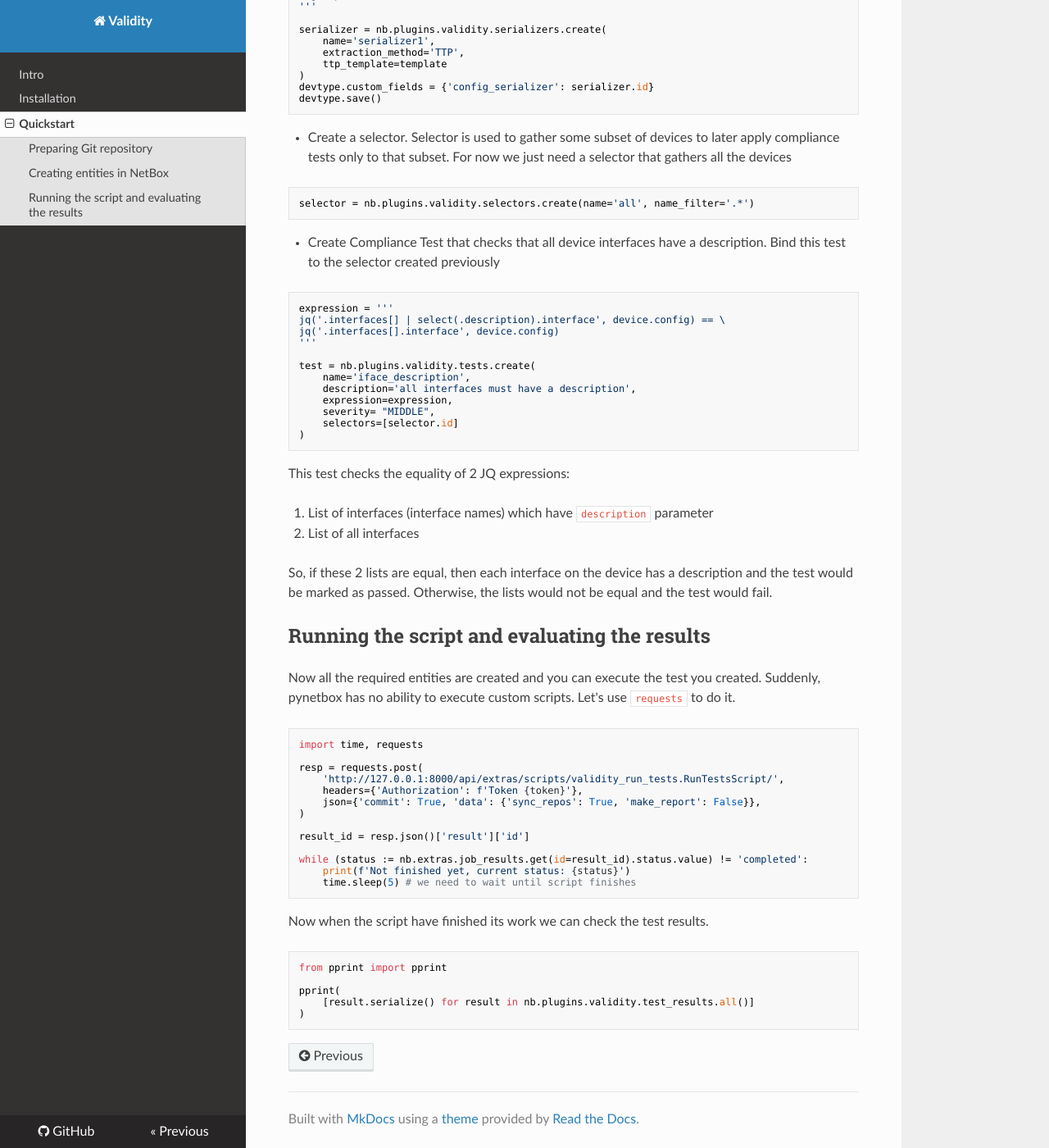
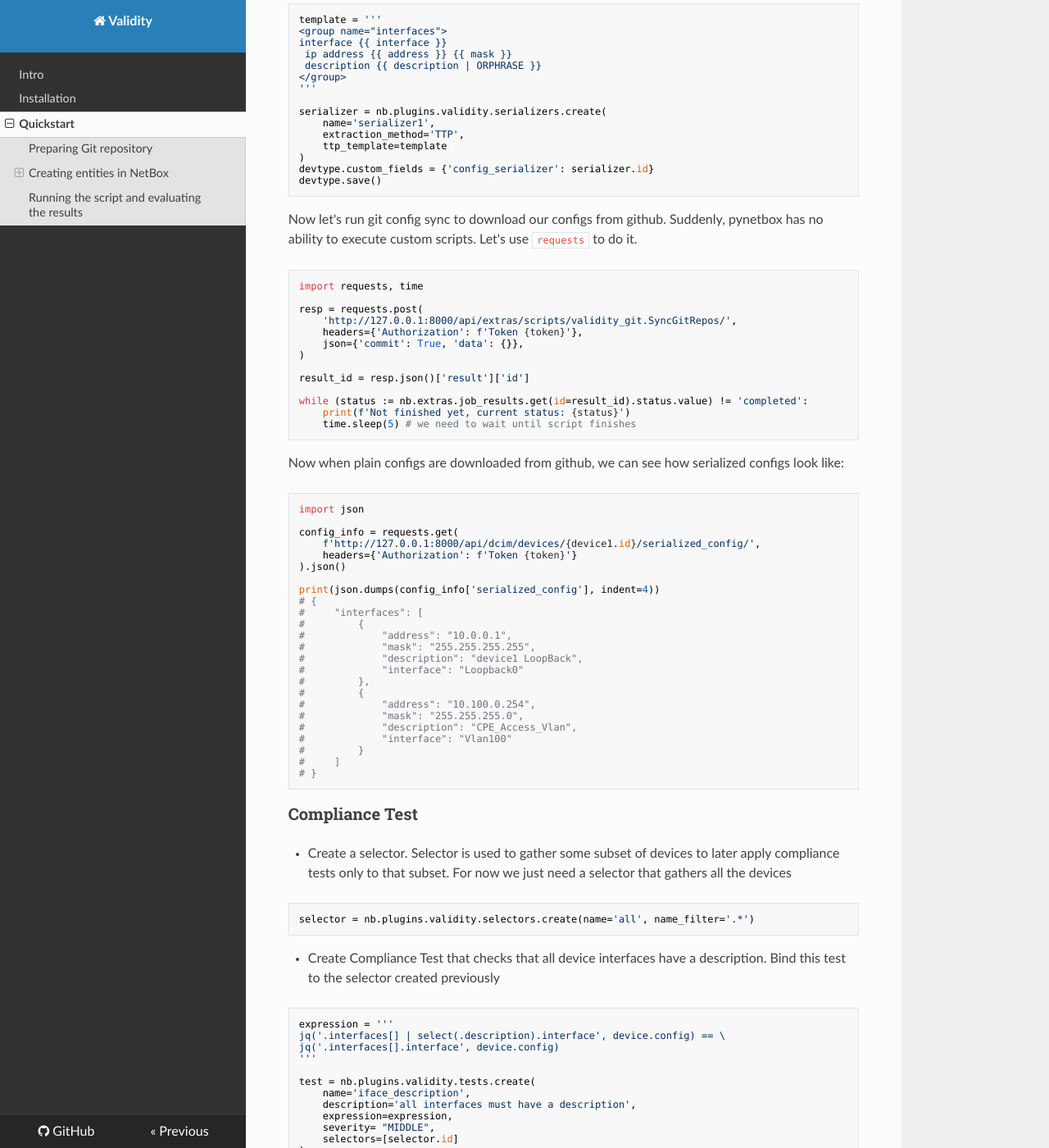
Before and after one commit to amyasnikov/validity, an MkDocs documentation site: the page built from docs/quickstart.md, in a window 1280 px wide and 1400 px high, scrolled down 1620 px. Shown: the whole window at 82% size. Built offline with MkDocs 1.6.1, drawn with Linux system fonts in a browser that asks for light colours; nearby versions of some CDN libraries; some of the changed text lies outside the part shown.

Commit message:
working quickstart guide

````diff
--- a/docs/quickstart.md
+++ b/docs/quickstart.md
@@ -2,8 +2,8 @@
 
 
 !!! note
-    This guide uses [pynetbox](https://github.com/netbox-community/pynetbox) library to interact with NetBox. Going this way facilitates the readability and reproducibility of the guide. Moreover, it may be just more convenient way for an engineer to gather information from code examples rather than from GUI screenshots.
-    Of course, you can do exactly all the same things using web GUI.
+    This guide uses [pynetbox](https://github.com/netbox-community/pynetbox)  library and regular REST API to interact with NetBox. Going this way facilitates the readability and reproducibility of the guide. Moreover, it may be just more convenient way for an engineer to gather information from code examples rather than from GUI screenshots.
+    Of course, **you can do exactly all the same things using web GUI**.
 
 
 ## Preparing Git repository
@@ -48,7 +48,8 @@
 
 ## Creating entities in NetBox
 
-* Create **device1** and **device2** together with some other mandatory models. All of this are just regular NetBox entities, there is nothing related to Validity yet.
+### NetBox devices
+Create **device1** and **device2** together with some other mandatory models. All of this are just regular NetBox entities, there is nothing related to Validity yet.
 
 ```python
 from pynetbox.core.api import Api
@@ -110,6 +112,57 @@
 devtype.save()
 ```
 
+Now let's run git config sync to download our configs from github.
+Suddenly, pynetbox has no ability to execute custom scripts. Let's use `requests` to do it.
+
+```python
+import requests, time
+
+resp = requests.post(
+    'http://127.0.0.1:8000/api/extras/scripts/validity_git.SyncGitRepos/',
+    headers={'Authorization': f'Token {token}'},
+    json={'commit': True, 'data': {}},
+)
+
+result_id = resp.json()['result']['id']
+
+while (status := nb.extras.job_results.get(id=result_id).status.value) != 'completed':
+    print(f'Not finished yet, current status: {status}')
+    time.sleep(5) # we need to wait until script finishes
+```
+
+Now when plain configs are downloaded from github, we can see how serialized configs look like:
+
+```python
+import json
+
+config_info = requests.get(
+    f'http://127.0.0.1:8000/api/dcim/devices/{device1.id}/serialized_config/',
+    headers={'Authorization': f'Token {token}'}
+).json()
+
+print(json.dumps(config_info['serialized_config'], indent=4))
+# {
+#     "interfaces": [
+#         {
+#             "address": "10.0.0.1",
+#             "mask": "255.255.255.255",
+#             "description": "device1 LoopBack",
+#             "interface": "Loopback0"
+#         },
+#         {
+#             "address": "10.100.0.254",
+#             "mask": "255.255.255.0",
+#             "description": "CPE_Access_Vlan",
+#             "interface": "Vlan100"
+#         }
+#     ]
+# }
+```
+
+
+### Compliance Test
+
 * Create a selector. Selector is used to gather some subset of devices to later apply compliance tests only to that subset. For now we just need a selector that gathers all the devices
 
 ```python
@@ -118,7 +171,7 @@
 
 * Create Compliance Test that checks that all device interfaces have a description. Bind this test to the selector created previously
 
-```
+```python
 expression = '''
 jq('.interfaces[] | select(.description).interface', device.config) == \
 jq('.interfaces[].interface', device.config)
@@ -143,15 +196,13 @@
 ## Running the script and evaluating the results
 
 Now all the required entities are created and you can execute the test you created.
-Suddenly, pynetbox has no ability to execute custom scripts. Let's use `requests` to do it.
+This could be done via RunTests script.
 
 ```python
-import time, requests
-
 resp = requests.post(
     'http://127.0.0.1:8000/api/extras/scripts/validity_run_tests.RunTestsScript/',
     headers={'Authorization': f'Token {token}'},
-    json={'commit': True, 'data': {'sync_repos': True, 'make_report': False}},
+    json={'commit': True, 'data': {'make_report': False}},
 )
 
 result_id = resp.json()['result']['id']
@@ -162,11 +213,91 @@
 ```
 
 Now when the script have finished its work we can check the test results.
+You can see that out test for device1 is passed while for device is failed. As you may remember from the beginning, interface **ge0/0/1** from **device2** has no description.
+
+!!! note
+    As you may notice, the explanation in the API answer may be difficult to read. It definitely looks more readable as a table in the GUI View. Check this out.
 
 ```python
-from pprint import pprint
-
-pprint(
-    [result.serialize() for result in nb.plugins.validity.test_results.all()]
+print(
+    json.dumps(
+        [result.serialize() for result in nb.plugins.validity.test_results.all()],
+        indent=4
+    )
 )
+# [
+#     {
+#         "id": 1,
+#         "url": "http://127.0.0.1:8000/api/plugins/validity/test-results/1/",
+#         "display": "iface_description::device1::passed",
+#         "test": 1,
+#         "device": 1,
+#         "dynamic_pair": null,
+#         "report": null,
+#         "passed": true,
+#         "explanation": [
+#             [
+#                 "jq('.interfaces[] | select(.description).interface', device.config)",
+#                 [
+#                     "Loopback0",
+#                     "Vlan100"
+#                 ]
+#             ],
+#             [
+#                 "jq('.interfaces[].interface', device.config)",
+#                 [
+#                     "Loopback0",
+#                     "Vlan100"
+#                 ]
+#             ],
+#             [
+#                 "jq('.interfaces[] | select(.description).interface', device.config) == jq('.interfaces[].interface', device.config)",
+#                 true
+#             ]
+#         ],
+#         "custom_fields": {},
+#         "created": "2023-04-07T22:34:05.204671Z",
+#         "last_updated": "2023-04-07T22:34:05.204688Z"
+#     },
+#     {
+#         "id": 2,
+#         "url": "http://127.0.0.1:8000/api/plugins/validity/test-results/2/",
+#         "display": "iface_description::device2::not passed",
+#         "test": 1,
+#         "device": 2,
+#         "dynamic_pair": null,
+#         "report": null,
+#         "passed": false,
+#         "explanation": [
+#             [
+#                 "jq('.interfaces[] | select(.description).interface', device.config)",
+#                 [
+#                     "Loopback0"
+#                 ]
+#             ],
+#             [
+#                 "jq('.interfaces[].interface', device.config)",
+#                 [
+#                     "Loopback0",
+#                     "ge0/0/1"
+#                 ]
+#             ],
+#             [
+#                 "jq('.interfaces[] | select(.description).interface', device.config) == jq('.interfaces[].interface', device.config)",
+#                 false
+#             ],
+#             [
+#                 "Deepdiff for previous comparison",
+#                 {
+#                     "iterable_item_added": {
+#                         "root[1]": "ge0/0/1"
+#                     }
+#                 }
+#             ]
+#         ],
+#         "custom_fields": {},
+#         "created": "2023-04-07T22:34:05.206210Z",
+#         "last_updated": "2023-04-07T22:34:05.206231Z"
+#     }
+# ]
 ```
````
Also changed, not shown: other parts of docs/quickstart.md (+1 -0 lines), README.md (+1 -1 lines).
